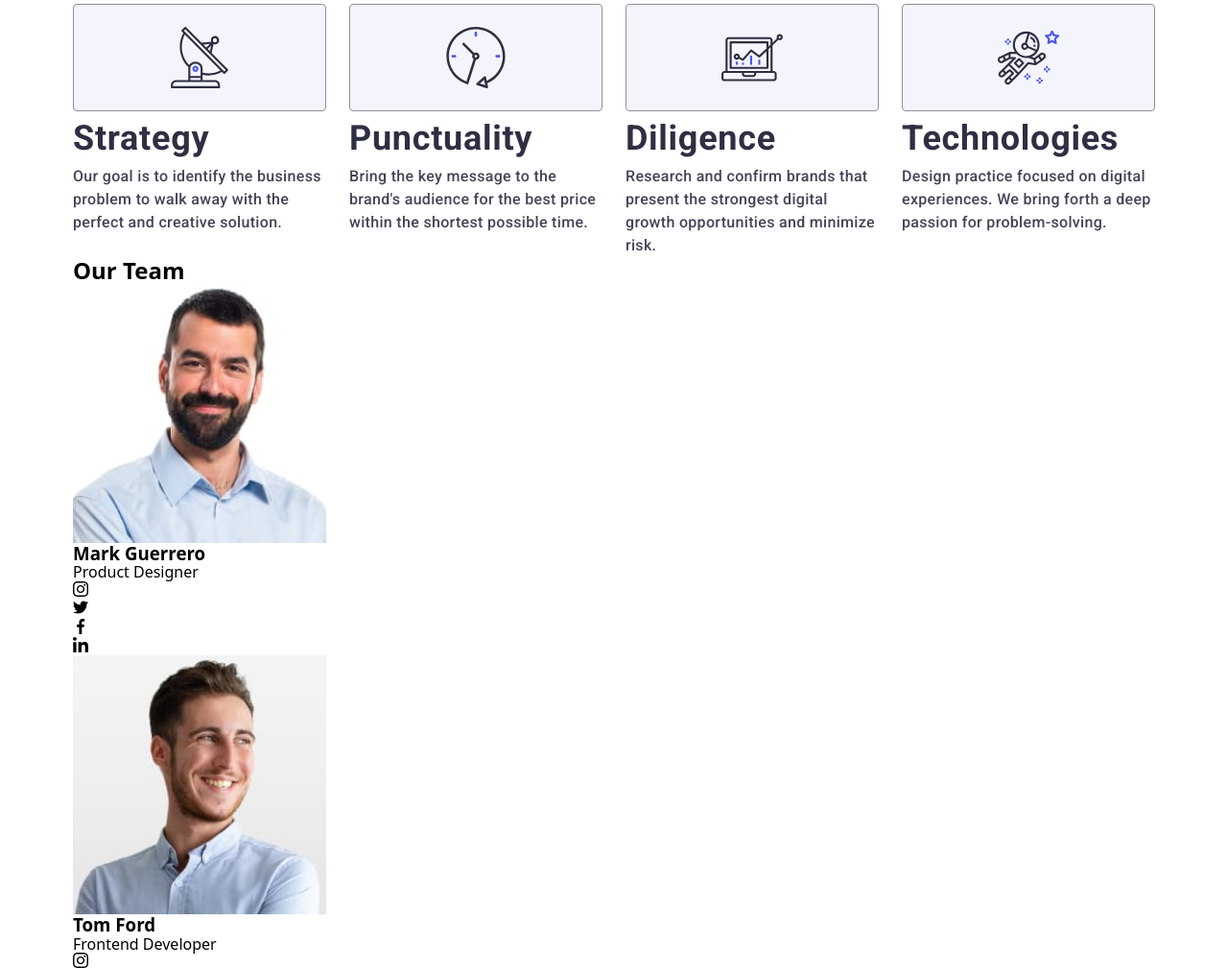
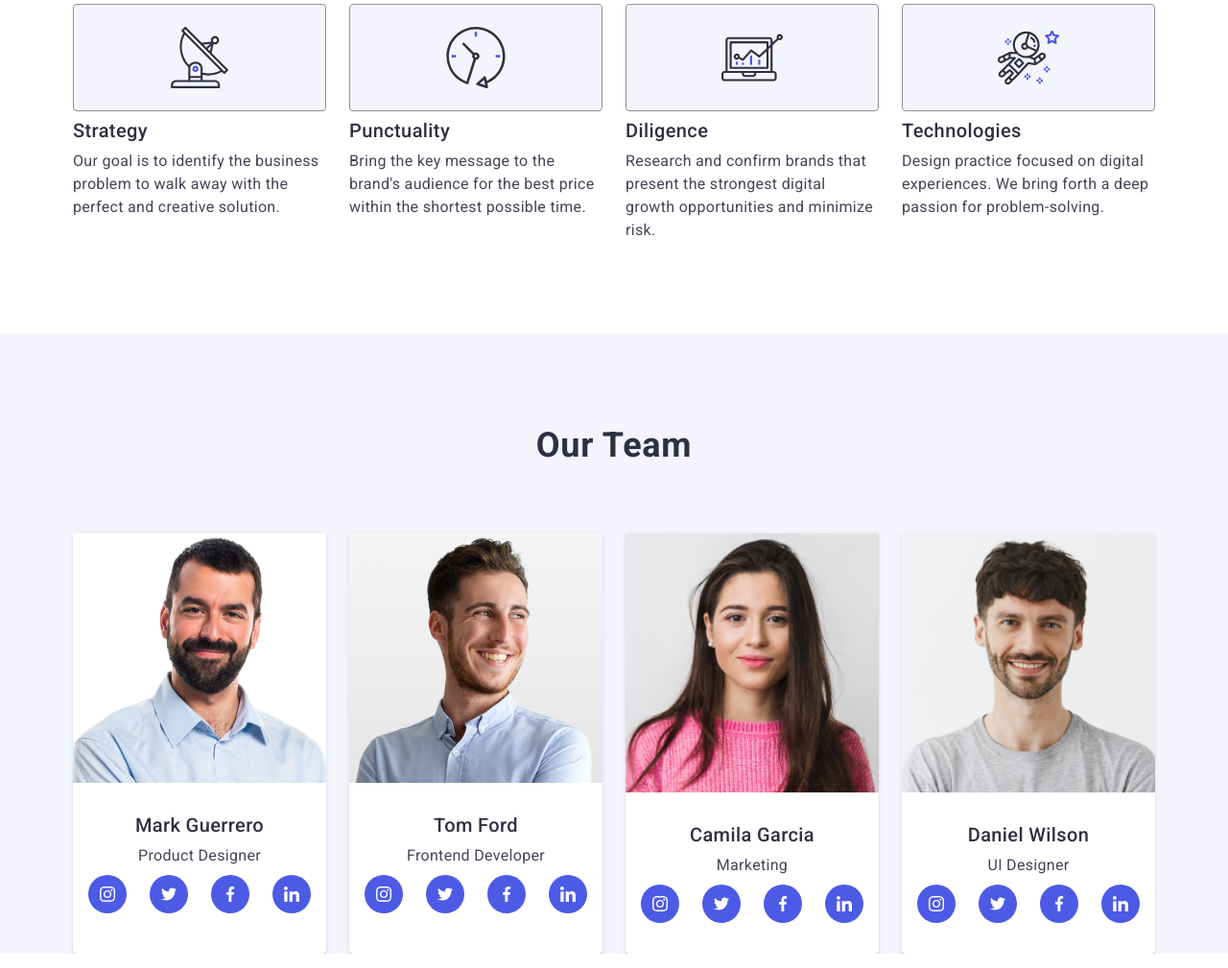
Before and after one commit to spa-sam/goit-markup-hw-06, a plain HTML site: page index.html in a window 1280 px wide. Shown: the part 788-1797 px from the top of the page at 96% size. Drawn offline with nearby package versions, Linux system fonts and the light colour scheme.

Commit message:
progress

```diff
--- a/css/index.css
+++ b/css/index.css
@@ -11,3 +11,4 @@
 @import './layout/header.css';
 @import './layout/hero.css';
 @import './layout/benefits.css';
+@import './layout/team.css';
--- a/css/layout/benefits.css
+++ b/css/layout/benefits.css
@@ -86,4 +86,22 @@
     grid-template-columns: repeat(4, 1fr);
     gap: 24px;
   }
+
+  .benefits-list-title {
+    font-family: Roboto, sans-serif;
+    font-weight: 500;
+    font-size: 20px;
+    line-height: 1.2;
+    letter-spacing: 0.02em;
+    color: #2e2f42;
+    padding-bottom: 8px;
+  }
+  .benefits-list-text {
+    color: #434455;
+    font-family: Roboto, sans-serif;
+    font-size: 16px;
+    font-weight: 400;
+    line-height: 1.5;
+    letter-spacing: 0.02em;
+  }
 }
--- /dev/null
+++ b/css/layout/team.css
@@ -0,0 +1,172 @@
+@media screen and (max-width: 767px) {
+  .team {
+    margin-top: 96px;
+    background-color: #f4f4fd;
+  }
+  .team-title {
+    padding-top: 96px;
+    color: #2e2f42;
+    text-align: center;
+    font-family: Roboto, sans-serif;
+    font-size: 36px;
+    font-weight: 700;
+    line-height: 1.12;
+    letter-spacing: 0.02em;
+  }
+  .team-member {
+    display: flex;
+    width: 264px;
+    margin-left: auto;
+    margin-right: auto;
+    flex-direction: column;
+    align-items: center;
+    margin-top: 72px;
+    border-radius: 0px 0px 4px 4px;
+    background: var(--WHITE, #fff);
+    box-shadow: 0px 2px 1px 0px rgba(46, 47, 66, 0.08), 0px 1px 1px 0px rgba(46, 47, 66, 0.16),
+      0px 1px 6px 0px rgba(46, 47, 66, 0.08);
+  }
+  .discription {
+    padding-top: 32px;
+    padding-bottom: 32px;
+    display: flex;
+    width: 232px;
+    flex-direction: column;
+    justify-content: center;
+    align-items: center;
+  }
+  .team-members-name {
+    font-family: Roboto, sans-serif;
+    font-size: 20px;
+    font-weight: 500;
+    line-height: 1.2;
+    letter-spacing: 0.02em;
+    color: #2e2f42;
+    padding-bottom: 8px;
+  }
+  .team-member-text {
+    font-family: Roboto, sans-serif;
+    font-size: 16px;
+    font-weight: 400;
+    line-height: 1.5;
+    letter-spacing: 0.02em;
+    color: #434455;
+    padding-bottom: 8px;
+  }
+  .social-list {
+    display: flex;
+    align-items: center;
+    justify-content: center;
+    column-gap: 24px;
+    line-height: 0;
+  }
+  .social-link {
+    display: flex;
+    align-items: center;
+    justify-content: center;
+    width: 40px;
+    height: 40px;
+    border-radius: 50%;
+    background-color: #4d5ae5;
+    transition: background-color 250ms cubic-bezier(0.4, 0, 0.2, 1);
+  }
+  .team-list-icon {
+    fill: #fff;
+  }
+  .social-link:hover,
+  .social-link:focus {
+    background-color: #404bbf;
+  }
+}
+
+@media screen and (min-width: 768px) {
+  .team {
+    margin-top: 96px;
+    background-color: #f4f4fd;
+  }
+  .team-title {
+    padding-top: 96px;
+    padding-bottom: 72px;
+    color: #2e2f42;
+    text-align: center;
+    font-family: Roboto, sans-serif;
+    font-size: 36px;
+    font-weight: 700;
+    line-height: 1.12;
+    letter-spacing: 0.02em;
+  }
+  .team-member {
+    display: flex;
+    width: 264px;
+    margin-left: auto;
+    margin-right: auto;
+    flex-direction: column;
+    align-items: center;
+    border-radius: 0px 0px 4px 4px;
+    background: var(--WHITE, #fff);
+    box-shadow: 0px 2px 1px 0px rgba(46, 47, 66, 0.08), 0px 1px 1px 0px rgba(46, 47, 66, 0.16),
+      0px 1px 6px 0px rgba(46, 47, 66, 0.08);
+  }
+  .team-list {
+    display: grid;
+    justify-content: center;
+    grid-template-columns: 264px 264px;
+    gap: 64px 24px;
+  }
+  .discription {
+    padding-top: 32px;
+    padding-bottom: 32px;
+    display: flex;
+    width: 232px;
+    flex-direction: column;
+    justify-content: center;
+    align-items: center;
+  }
+  .team-members-name {
+    font-family: Roboto, sans-serif;
+    font-size: 20px;
+    font-weight: 500;
+    line-height: 1.2;
+    letter-spacing: 0.02em;
+    color: #2e2f42;
+    padding-bottom: 8px;
+  }
+  .team-member-text {
+    font-family: Roboto, sans-serif;
+    font-size: 16px;
+    font-weight: 400;
+    line-height: 1.5;
+    letter-spacing: 0.02em;
+    color: #434455;
+    padding-bottom: 8px;
+  }
+  .social-list {
+    display: flex;
+    align-items: center;
+    justify-content: center;
+    column-gap: 24px;
+    line-height: 0;
+  }
+  .social-link {
+    display: flex;
+    align-items: center;
+    justify-content: center;
+    width: 40px;
+    height: 40px;
+    border-radius: 50%;
+    background-color: #4d5ae5;
+    transition: background-color 250ms cubic-bezier(0.4, 0, 0.2, 1);
+  }
+  .team-list-icon {
+    fill: #fff;
+  }
+  .social-link:hover,
+  .social-link:focus {
+    background-color: #404bbf;
+  }
+}
+@media screen and (min-width: 1158px) {
+  .team-list {
+    grid-template-columns: 264px 264px 264px 264px;
+  }
+}
--- a/index.html
+++ b/index.html
@@ -140,10 +140,13 @@
             <li class="team-member">
               <img
                 class="member-picture"
-                src="./images/employees/product-designer.jpg"
+                srcset="
+                  ./images/employees/product-designer@1x.jpg 1x,
+                  ./images/employees/product-designer@2x.jpg 2x
+                "
                 alt="Product Designer"
                 width="264"
-                height="270"
+                height="260"
               />
               <div class="discription">
                 <h3 class="team-members-name">Mark Guerrero</h3>
@@ -207,10 +210,13 @@
             <li class="team-member">
               <img
                 class="member-picture"
-                src="./images/employees/frontend-developer.jpg"
+                srcset="
+                  ./images/employees/frontend-developer@1x.jpg 1x,
+                  ./images/employees/frontend-developer@2x.jpg 2x
+                "
                 alt="Frontend Developer"
                 width="264"
-                height="270"
+                height="260"
               />
               <div class="discription">
                 <h3 class="team-members-name">Tom Ford</h3>
@@ -274,7 +280,10 @@
             <li class="team-member">
               <img
                 class="member-picture"
-                src="./images/employees/marketing.jpg"
+                srcset="
+                  ./images/employees/marketing@1x.jpg 1x,
+                  ./images/employees/marketing@2x.jpg 2x
+                "
                 alt="Marketing"
                 width="264"
                 height="270"
@@ -341,7 +350,10 @@
             <li class="team-member">
               <img
                 class="member-picture"
-                src="./images/employees/ui-designer.jpg"
+                srcset="
+                  ./images/employees/ui-designer@1x.jpg 1x,
+                  ./images/employees/ui-designer@2x.jpg 2x
+                "
                 alt="UI Designer"
                 width="264"
                 height="270"
```
Also changed, not shown: css/styles.css (+0 -41 lines), images/employees/frontend-developer@1x.jpg (added), images/employees/frontend-developer@2x.jpg (added), images/employees/marketing@1x.jpg (added), images/employees/marketing@2x.jpg (added), images/employees/product-designer.jpg (deleted), images/employees/product-designer@1x.jpg (added), images/employees/product-designer@2x.jpg (added), images/employees/ui-designer@1x.jpg (added), images/employees/ui-designer@2x.jpg (added).
